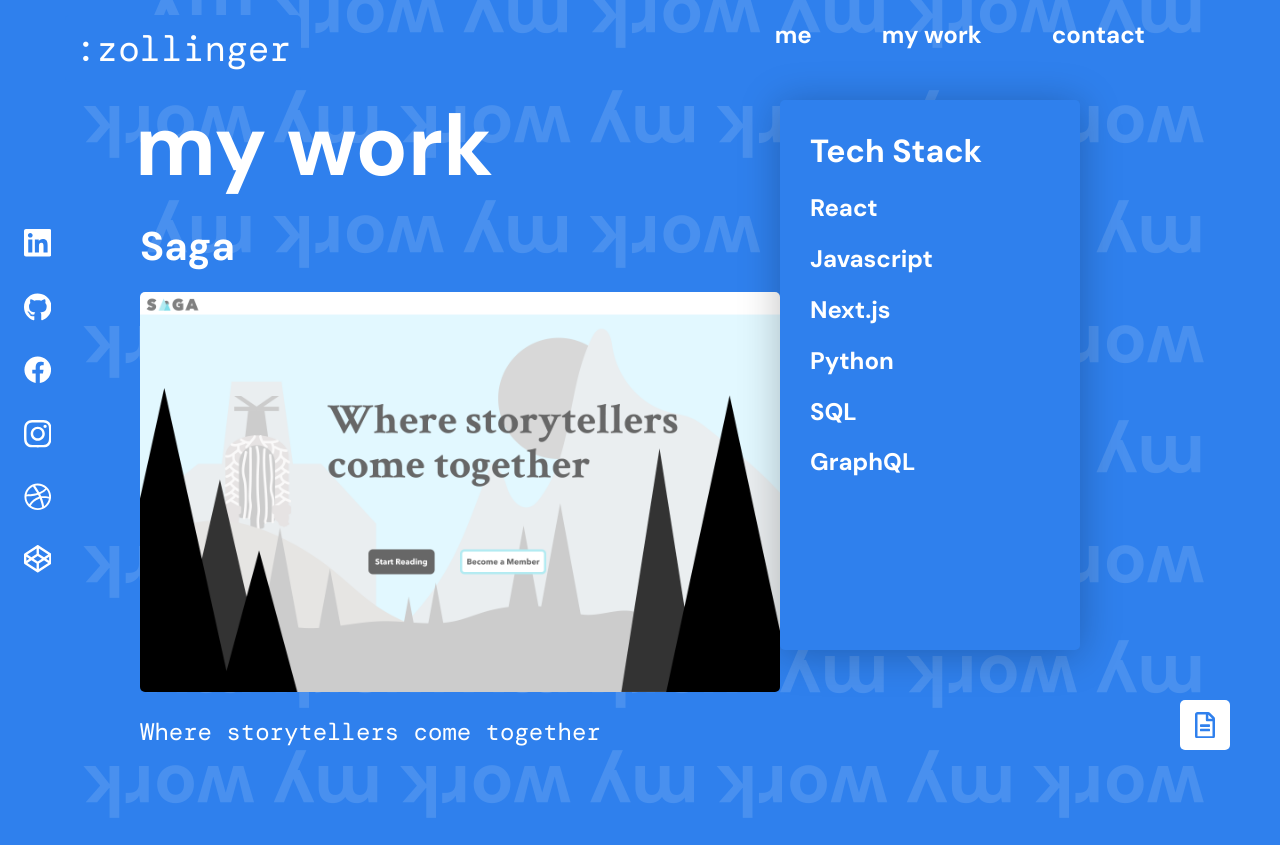
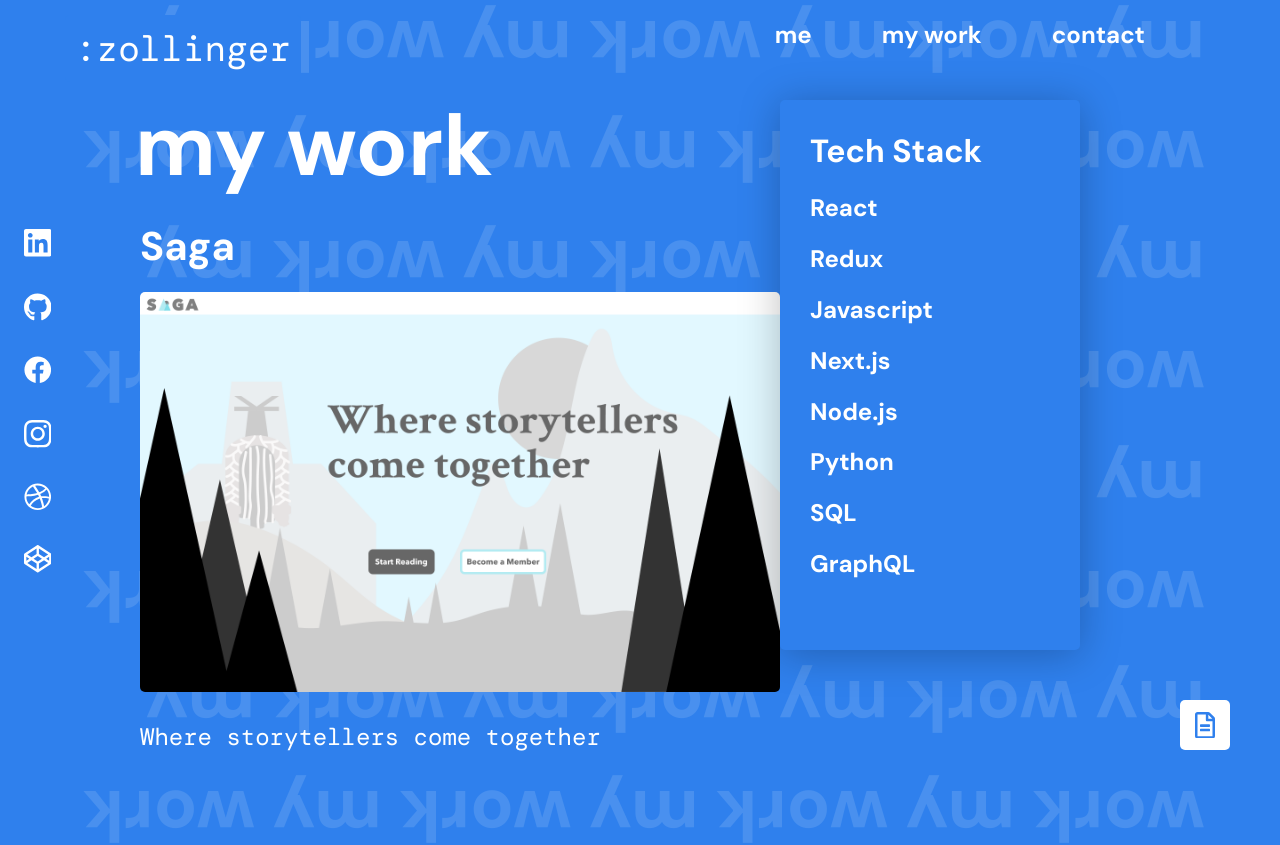
Before and after one commit to z011y/zollinger-portfolio, a Next.js app: page /my-work in a window 1280 px wide. Shown: the top 845 px of the page. Built offline with nearby package versions, Linux system fonts and the light colour scheme.

Commit message:
added links to my-work page

```diff
--- a/components/project.js
+++ b/components/project.js
@@ -1,11 +1,13 @@
 import Link from "next/link";
 import styled from "styled-components";
 
-const Project = ({ title, img, description }) => {
+const Project = ({ title, link, img, description }) => {
   return (
     <>
       <ProjectTitle>{title}</ProjectTitle>
-      <ProjectImage src={img} />
+      <ProjectLink href={link} target="blank">
+        <ProjectImage src={img} />
+      </ProjectLink>
       <ProjectDescription>{description}</ProjectDescription>
     </>
   );
@@ -20,9 +22,24 @@ const ProjectTitle = styled.h1`
   font-size: 40px;
 `;
 
+const ProjectLink = styled.a`
+  position: relative;
+  z-index: 1000;
+
+  &:hover {
+    cursor: pointer;
+  }
+`;
+
 const ProjectImage = styled.img`
   width: 100%;
   border-radius: 5px;
+  position: relative;
+  z-index: 1000;
+
+  &:hover {
+    cursor: pointer;
+  }
 `;
 
 const ProjectDescription = styled.p`
--- a/pages/my-work.js
+++ b/pages/my-work.js
@@ -48,8 +48,10 @@ const MyWork = () => {
         <FilterContainer>
           <h1>Tech Stack</h1>
           <h2>React</h2>
+          <h2>Redux</h2>
           <h2>Javascript</h2>
           <h2>Next.js</h2>
+          <h2>Node.js</h2>
           <h2>Python</h2>
           <h2>SQL</h2>
           <h2>GraphQL</h2>
@@ -58,26 +60,31 @@ const MyWork = () => {
         <WorkContainer>
           <Project
             title={"Saga"}
+            link={"#"}
             img={"/saga.png"}
             description={"Where storytellers come together"}
           />
           <Project
             title={"Tavern"}
+            link={"https://tavernmusic.now.sh"}
             img={"/tavern.png"}
             description={"Connecting local artists with local venues"}
           />
           <Project
             title={"Wedding Site"}
+            link={"#"}
             img={"/wedding.png"}
             description={"My fiance and I's wedding site"}
           />
           <Project
             title={"Foodies On Foot"}
+            link={"https://foodies-on-foot.now.sh"}
             img={"/foodiesonfoot.png"}
             description={"A food tour in Napa, California"}
           />
           <Project
             title={"Bird Ponchos"}
+            link={"https://birdponchos.now.sh"}
             img={"/birdponchos.png"}
             description={"An ecommerce site for stylish rain ponchos"}
           />
@@ -99,7 +106,6 @@ const Content = styled.div`
   flex-direction: column;
   background-color: #2f80ed;
   position: relative;
-  z-index: -2;
 `;
 
 const BackgroundWords = styled.h1`
@@ -112,7 +118,7 @@ const BackgroundWords = styled.h1`
   height: 100%;
   padding-right: 75px;
   padding-left: 75px;
-  z-index: -1;
+  z-index: 1;
   @media (max-width: 448px) {
     font-size: 60px;
     padding-right: 25px;
@@ -160,13 +166,12 @@ const FilterContainer = styled.div`
 const WorkContainer = styled.div`
   display: flex;
   width: 50%;
-  height: 100%;
-  top: 190px;
-  right: 75px;
   margin-top: 220px;
   margin-left: 140px;
   flex-direction: column;
   overflow: scroll;
+  position: relative;
+  z-index: 3;
 
   @media (max-width: 1000px) {
     width: 75%;
```
